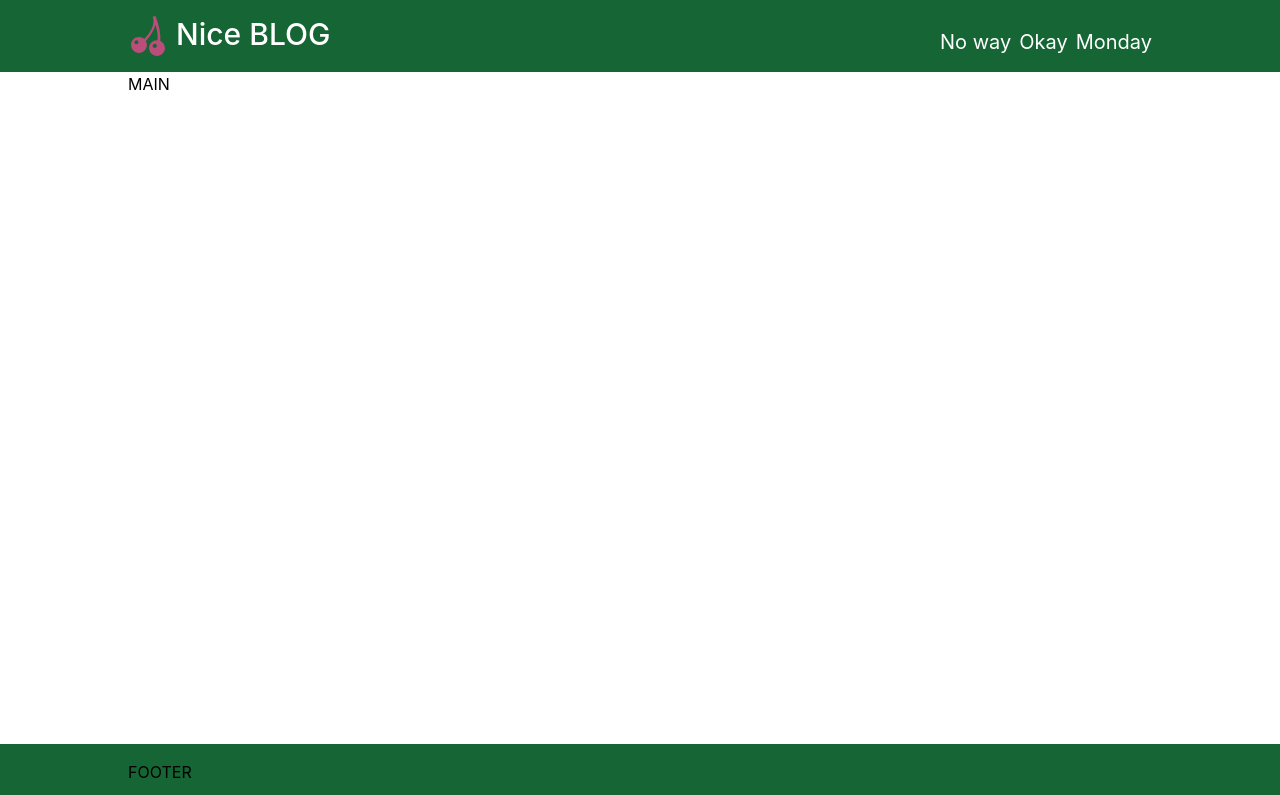
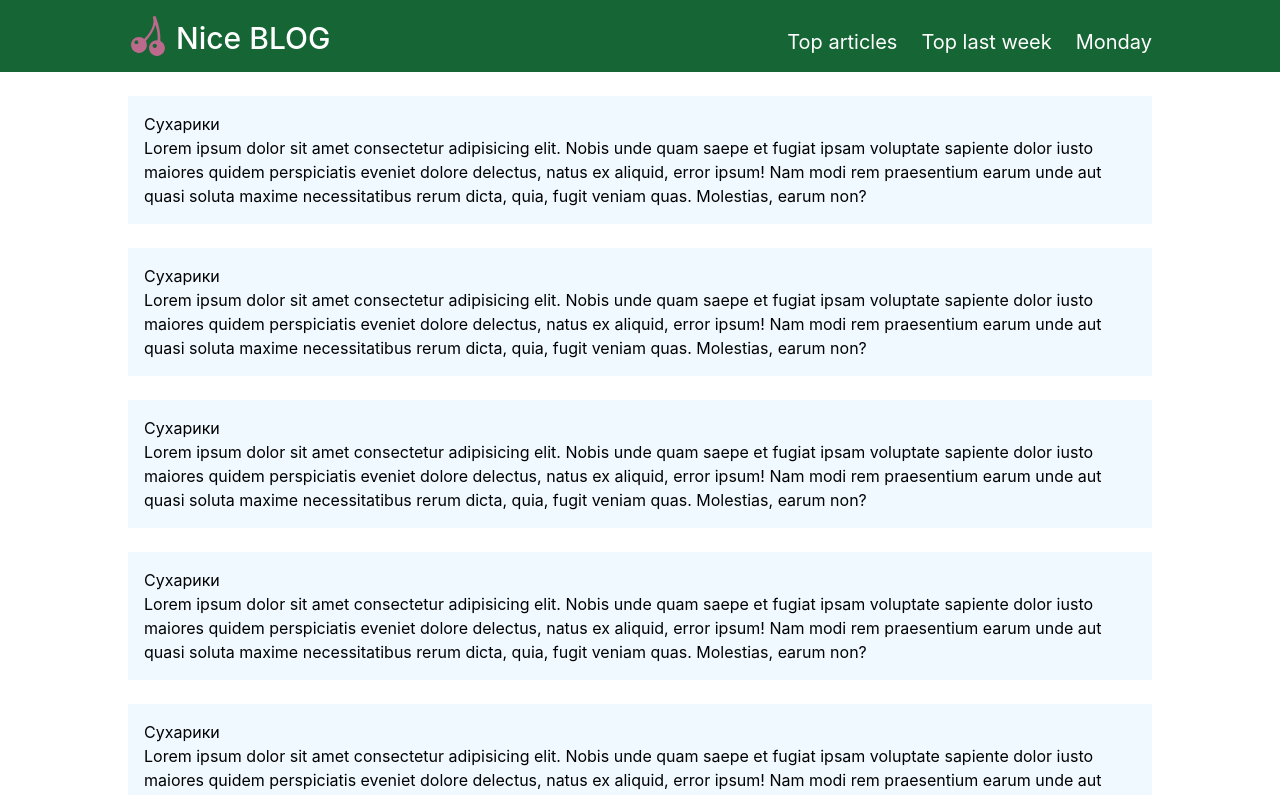
Before and after one commit to DanilaMehighlove/blog-react-express-mongodb-tailwind, a React (Create React App) app in the folder frontend/: page / in a window 1280 px wide. Shown: the top 795 px of the page. Built offline with nearby package versions, Linux system fonts and the light colour scheme.

Commit message:
Created Main, Footer and Article components. Created Article model

```diff
--- a/frontend/src/components/App.tsx
+++ b/frontend/src/components/App.tsx
@@ -1,5 +1,5 @@
 import "../App.scss";
-import { Header } from "./main";
+import { Header, Footer, Main } from "./base";
 
 function App() {
   return (
@@ -11,12 +11,12 @@ function App() {
       </header>
       <main className="flex justify-center flex-grow">
         <div className="flex max-w-6xl pl-16 pr-16 w-full">
-          MAIN
+          <Main />
         </div>
       </main>
       <footer className="flex justify-center bg-green-800 pt-4 pb-4">
         <div className="flex max-w-6xl pl-16 pr-16 w-full">
-          FOOTER
+          <Footer />
         </div>
       </footer>
     </div>
--- /dev/null
+++ b/frontend/src/components/base.ts
@@ -0,0 +1,3 @@
+export * from "./base/Header";
+export * from "./base/Footer";
+export * from "./base/Main";
--- /dev/null
+++ b/frontend/src/components/base/Footer.tsx
@@ -0,0 +1,9 @@
+export function Footer() {
+  return(
+    <div className="w-full text-white">
+      <p>We know what you want</p>
+      <hr className="mt-4 mb-4" />
+      <p>Message us</p>
+    </div>
+  );
+}
--- a/frontend/src/components/main/Header.tsx
+++ b/frontend/src/components/base/Header.tsx
@@ -1,20 +1,20 @@
 import logo from '../../logo.svg';
 
 const navItems: Array<{ name: string, href: string }> = [
-  { name: 'No way', href: '' },
-  { name: 'Okay', href: '' },
-  { name: 'Monday', href: '' }
+  { name: 'Top articles', href: '/' },
+  { name: 'Top last week', href: '/' },
+  { name: 'Monday', href: '/' }
 ];
 
 export function Header() {
   return(
     <div className="flex gap-x-4 w-full justify-between text-white">
-      <a className="flex gap-x-2" href="/">
+      <a className="flex items-end gap-x-2" href="/">
         <img className="w-10 h-10" src={logo}/>
         <h1 className="text-3xl font-medium">Nice BLOG</h1>
       </a>
       <nav className="flex flex-row flex-grow ">
-        <ul className="flex flex-row flex-grow gap-x-2 items-end justify-end text-xl">
+        <ul className="flex flex-row flex-grow gap-x-6 items-end justify-end text-xl">
           { navItems.map(item => <li><a href={item.href}>{item.name}</a></li> )}
         </ul>
       </nav>
--- /dev/null
+++ b/frontend/src/components/base/Main.tsx
@@ -0,0 +1,16 @@
+import Article from "../blog/Article";
+import { Article as ArticleClass } from "../../models/article";
+
+const test = new ArticleClass({ID: 1, title: 'Сухарики', text: 'Lorem ipsum dolor sit amet consectetur adipisicing elit. Nobis unde quam saepe et fugiat ipsam voluptate sapiente dolor iusto maiores quidem perspiciatis eveniet dolore delectus, natus ex aliquid, error ipsum! Nam modi rem praesentium earum unde aut quasi soluta maxime necessitatibus rerum dicta, quia, fugit veniam quas. Molestias, earum non?'});
+
+export function Main() {
+  return(
+    <div className="flex flex-col pt-6 pb-6 gap-y-6">
+      <Article article={test} />
+      <Article article={test} />
+      <Article article={test} />
+      <Article article={test} />
+      <Article article={test} />
+    </div>
+  );
+}
--- /dev/null
+++ b/frontend/src/components/blog/Article.tsx
@@ -0,0 +1,15 @@
+import { Article as ArticleClass } from "../../models/article";
+
+interface IArticleProps {
+  article: ArticleClass
+}
+
+export default function Article({article}: IArticleProps) {
+
+  return(
+    <section className="bg-sky-50 p-4">
+      <h2>{article.title}</h2>
+      <p>{article.text}</p>
+    </section>
+  );
+}
--- a/frontend/src/components/main.ts
+++ /dev/null
@@ -1 +0,0 @@
-export * from "./main/Header";
--- /dev/null
+++ b/frontend/src/models/article.ts
@@ -0,0 +1,22 @@
+export interface IArticle {
+  ID: number;
+  title: string;
+  text: string;
+}
+
+export class Article {
+  private _ID: number;
+  get ID() { return this._ID; }
+
+  private _title: string;
+  get title() { return this._title; }
+
+  private _text: string;
+  get text() { return this._text; }
+
+  constructor(obj: IArticle) {
+    this._ID = obj.ID;
+    this._title = obj.title;
+    this._text = obj.text;
+  }
+}
```
Also changed, not shown: frontend/src/logo.svg.
